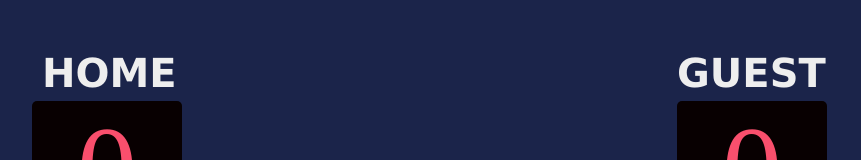
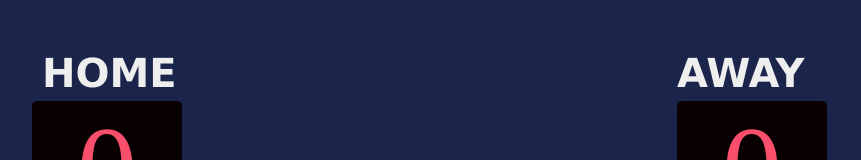
Before and after one commit to ruiz1994/scoreboard, a plain HTML site: page index.html in a window 1280 px wide. Shown: the top 160 px of the page, without its empty margins (209-1070 px from the left). Drawn offline with nearby package versions, Linux system fonts and the light colour scheme; a web font is replaced by a local one.

Commit message:
Updated guest header

```diff
--- a/index.html
+++ b/index.html
@@ -15,7 +15,7 @@
 
 
             <div class="guest">
-                <h2 id="guest">GUEST</h2>
+                <h2 id="guest">AWAY</h2>
                 <p id="guest-el">0</p>
                 <button onclick="increment1()" class="guest-btn">+1</button>
                 <button onclick="increment2()" class="guest-btn">+2</button>
```
